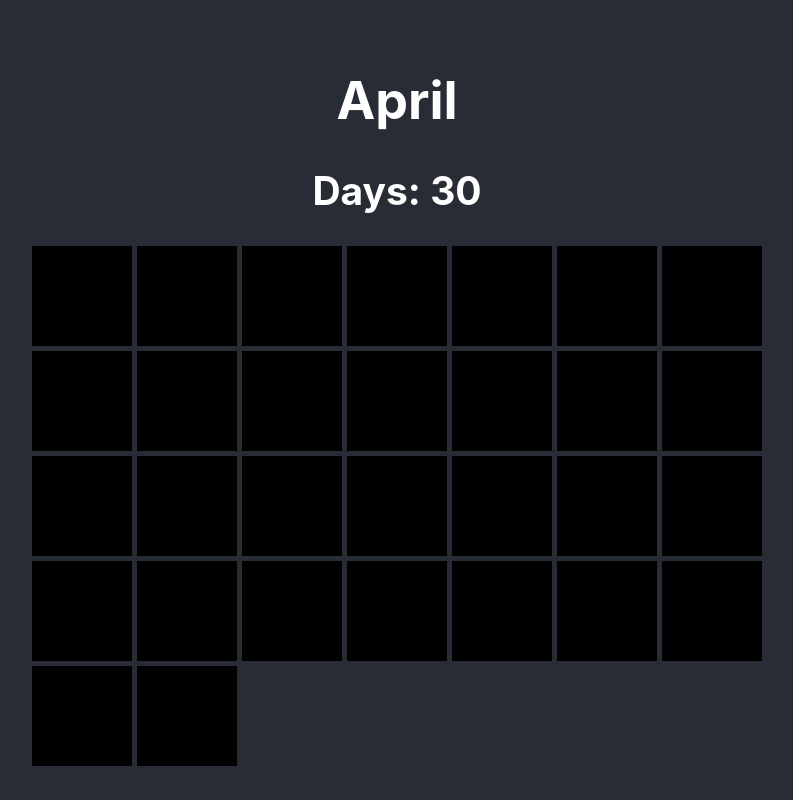
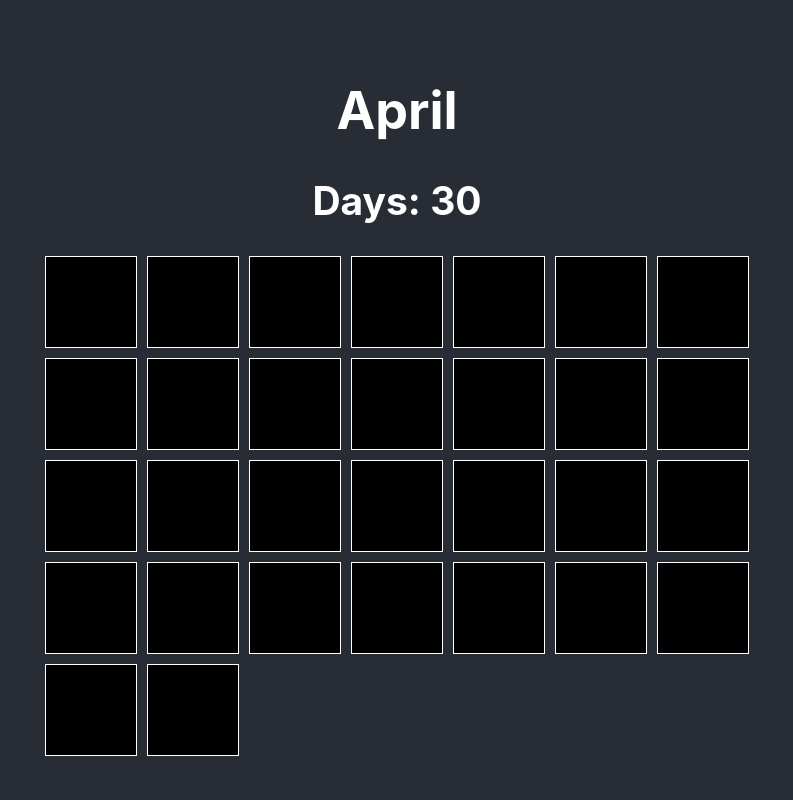
Before and after one commit to jjadeseravla/sleep-tracker, a React (Create React App) app: page / in a window 1280 px wide. Shown: the whole page, without its empty margins (243-1036 px from the left). Built offline with nearby package versions, Linux system fonts and the light colour scheme.

Commit message:
refactored createMonthLength method and enabled onClick red colour on each square

```diff
--- a/src/components/Grid.js
+++ b/src/components/Grid.js
@@ -1,5 +1,6 @@
 import React, { useState } from 'react';
 import './grid.css';
+import Square from './Square';
 
 const MONTH_LENGTH = new Date(new Date().getFullYear(),new Date().getMonth()+1, 0).getDate();
 const monthNames = ["January", "February", "March", "April", "May", "June",
@@ -7,33 +8,35 @@ const monthNames = ["January", "February", "March", "April", "May", "June",
 ];
 
 const Grid = () => {
-  const [monthLength, setMonthLength] = useState(createMonthLength(MONTH_LENGTH));
+  const [gridCells, setGridCells] = useState(createMonthLength(MONTH_LENGTH));
 
   return (
     <div>
       <h1>{monthNames[new Date().getMonth()]}</h1>
       <h2>Days: {MONTH_LENGTH}</h2>
       <div className="container">
-        {monthLength.map((sq, sqIndex) => {
-          return <div key={sqIndex} className="square"></div>;
+        {gridCells.map((row, rowIndex) => {
+          return row.map((cell, cellIndex) => {
+            return <Square key={cellIndex}/>;
+          })
         })}
       </div>
     </div>
   )
 }
 
+const createMonthLength = (MONTH_LENGTH) => {
+  const newArr = new Array(MONTH_LENGTH).fill("empty"); //need to be 1-30
+  const gridCells = chunkArray(newArr, 7);
+  console.log(gridCells);
+  return gridCells;
+}
 
-const createMonthLength = (MONTH_LENGTH) => {
-  let counter = 1;
-  const board = [];
-  for (let row = 0; row < MONTH_LENGTH; row ++) {
-    const currentRow = [];
-    for (let col = 0; col < MONTH_LENGTH; col ++) {
-      currentRow.push(counter++);
-    }
-    board.push(currentRow);
-  }
-  return board;
+function chunkArray(array, size) {
+   if(array.length <= size){
+       return [array]
+   }
+   return [array.slice(0,size), ...chunkArray(array.slice(size), size)]
 }
 
 export default Grid;
--- a/src/components/Square.js
+++ b/src/components/Square.js
@@ -1,10 +1,20 @@
-import React, { useState } from 'react';
+import React, { useState, useRef } from 'react';
+import './square.css';
 
-export const Square = () => {
+const Square = () => {
+
+  //const node = useRef();
+  const [squareColour, setSquareColour] = useState("black-box");
+
+  const changeColour = (e) => {
+    if (squareColour === "black-box") {
+      setSquareColour("red-box");
+    }
+  }
 
   return (
     <div>
-      <div className="box"></div>
+      <div className={squareColour} onClick={changeColour}></div>
     </div>
   )
 }
--- a/src/components/grid.css
+++ b/src/components/grid.css
@@ -1,7 +1,7 @@
 .container {
   display: grid;
   grid-template-columns: 1fr 1fr 1fr 1fr 1fr 1fr 1fr;
-  grid-gap: 5px;
+  grid-gap: 10px;
 }
 
 .square {
--- a/src/components/square.css
+++ b/src/components/square.css
@@ -1,8 +1,19 @@
-.box {
+.black-box {
+  background-color: black;
+  padding: 20px;
+  color: #fff;
+  border: 1px solid #fff;
+  width: 50px;
+  height: 50px;
+}
+
+.red-box {
   background-color: red;
   padding: 20px;
   color: #fff;
   border: 1px solid #fff;
+  width: 50px;
+  height: 50px;
 }
 
 /*.box {
```
